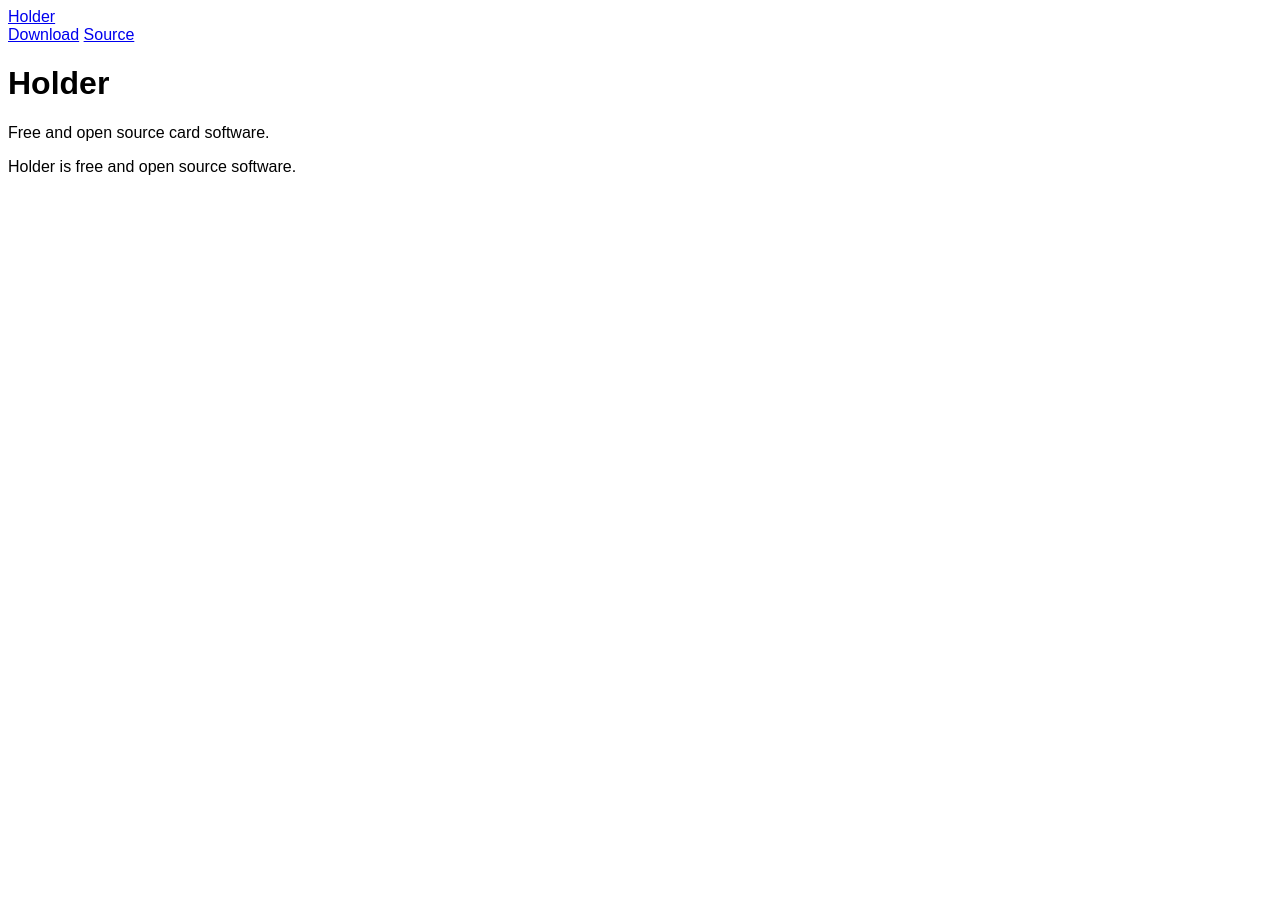
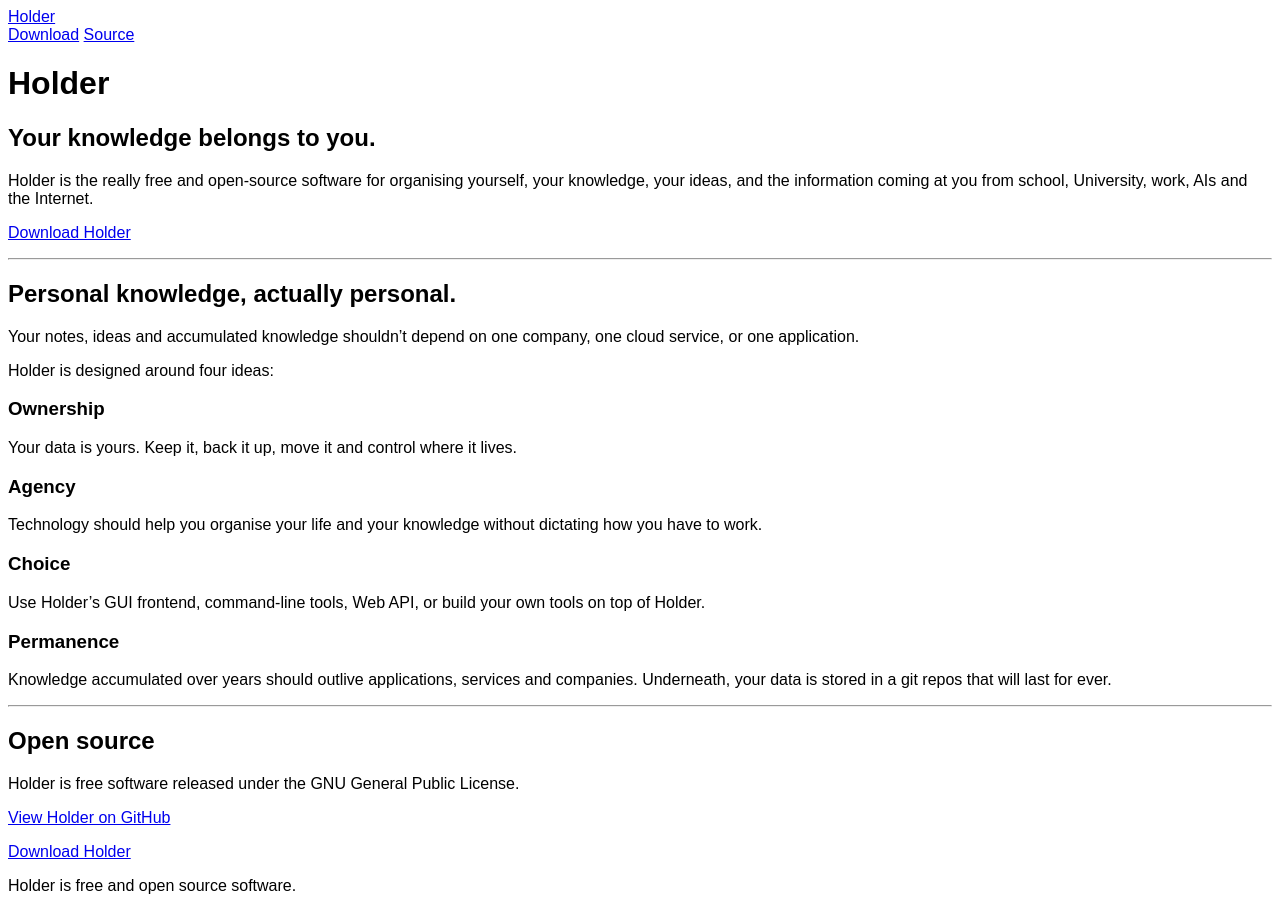
Before and after one commit to HolderTeam/holder-website, a Jekyll site: the page built from index.md, in a window 1280 px wide. Built offline with Jekyll 4.4.1, drawn with Linux system fonts in a browser that asks for light colours.

Commit message:
Bit more.

```diff
--- a/index.md
+++ b/index.md
@@ -5,4 +5,48 @@ title: Holder
 
 # Holder
 
-Free and open source card software.
+## Your knowledge belongs to you.
+
+Holder is the really free and open-source software for organising yourself, your knowledge,
+your ideas, and the information coming at you from school, University, work, AIs and the Internet.
+
+[Download Holder](/download/)
+
+---
+
+## Personal knowledge, actually personal.
+
+Your notes, ideas and accumulated knowledge shouldn't depend on one
+company, one cloud service, or one application.
+
+Holder is designed around four ideas:
+
+### Ownership
+
+Your data is yours. Keep it, back it up, move it and control where it lives.
+
+### Agency
+
+Technology should help you organise your life and your knowledge without
+dictating how you have to work.
+
+### Choice
+
+Use Holder's GUI frontend, command-line tools, Web API, or build your own tools
+on top of Holder.
+
+### Permanence
+
+Knowledge accumulated over years should outlive applications, services
+and companies. Underneath, your data is stored in a git repos that
+will last for ever.
+
+---
+
+## Open source
+
+Holder is free software released under the GNU General Public License.
+
+[View Holder on GitHub](https://github.com/HolderTeam)
+
+[Download Holder](/download/)
```
Also changed, not shown: download.md (added, +68 -0 lines).
